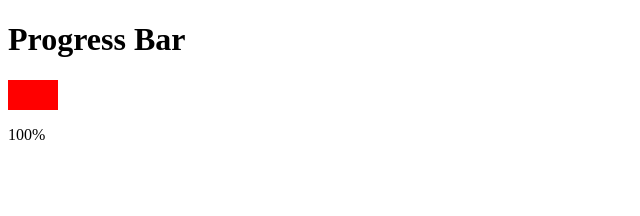
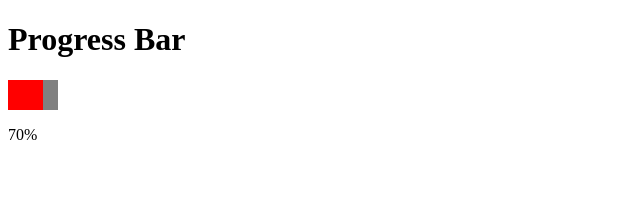
Before and after one commit to acciojob/progress-bar-react-NehaNayak123, a React app: page / in a window 1280 px wide. Shown: the top 216 px of the page, without its empty margins (0-640 px from the left). Built offline with nearby package versions, Linux system fonts and the light colour scheme.

Commit message:
Update App.js

```diff
--- a/src/components/App.js
+++ b/src/components/App.js
@@ -13,7 +13,7 @@ const App = () => {
                 }
                 return Math.min(c+10, 100);
             })
-        },500)
+        },1000)
 
         return ()=>clearInterval(interval)
     },[])
```
